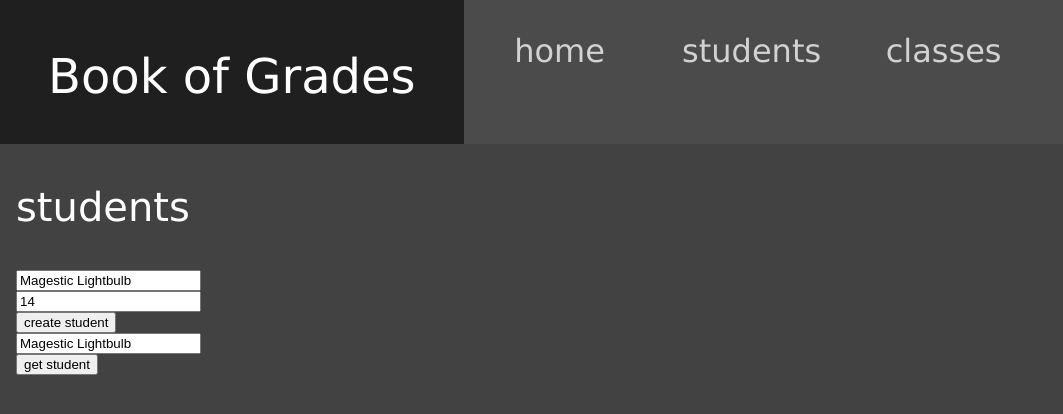
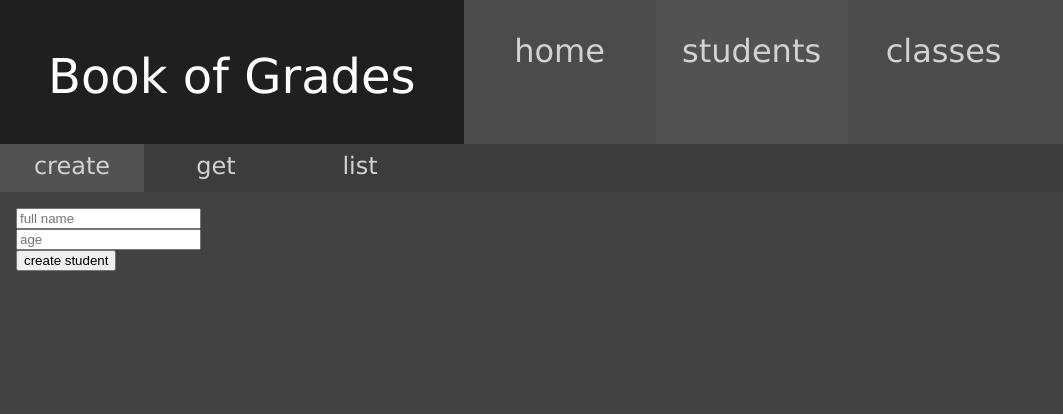
Before and after one commit to regenerativep/bookofgrades, a plain HTML site: page client/client.html in a window 1280 px wide. Both pictures are taken after a click on the element "students". Shown: the whole page, without its empty margins (0-1063 px from the left). Drawn offline with Linux system fonts and the light colour scheme.

Commit message:
ui is better

```diff
--- a/client/client.css
+++ b/client/client.css
@@ -47,10 +47,41 @@ body {
 .navitem:hover {
     background-color: rgb(82, 82, 82);
 }
+.sub_navbar {
+    margin: 0px;
+    display: block;
+    color: rgb(210, 210, 210);
+    background-color: rgb(60, 60, 60);
+    height: 3em;
+}
+.sub_navitem {
+    margin: 0px;
+    padding-left: 0.5em;
+    padding-right: 0.5em;
+    display: block;
+    width: 8em;
+    height: 100%;
+    float: left;
+    text-align: center;
+}
+.sub_navitem p {
+    margin-top: 0.33em; /*magic*/
+    display: inline-block;
+    font-size: 1.5em;
+}
+.sub_navitem:hover {
+    background-color: rgb(82, 82, 82)
+}
+.sub_content {
+    padding: 1em;
+}
 .tabtitle {
     color: rgb(255, 255, 255);
     font-size: 2.5em;
 }
-.content {
-    padding-left: 1em;
+.noselect { /*https://stackoverflow.com/questions/10809995/css-disable-text-selection*/
+    -webkit-user-select: none;
+    -moz-user-select: none;
+    -ms-user-select: none;
+    user-select: none;
 }
--- a/client/client.html
+++ b/client/client.html
@@ -10,25 +10,45 @@
                 <p>Book of Grades</p>
             </div>
             <div class="navbar">
-                <div class="navitem" id="nav_home">
-                    <p>home</p>
+                <div class="navitem" id="nav_home" style="">
+                    <p class="noselect">home</p>
                 </div>
                 <div class="navitem" id="nav_students">
-                    <p>students</p>
+                    <p class="noselect">students</p>
                 </div>
                 <div class="navitem" id="nav_classes">
-                    <p>classes</p>
+                    <p class="noselect">classes</p>
                 </div>
             </div>
         </div>
         <div id="content" class="content">
             <div id="tab_students" style="display:none;">
-                <p class="tabtitle">students</p>
-                <input type="text" name="student name" value="Magestic Lightbulb" id="stdnt_cname"><br>
-                <input type="text" name="student age" value="14" id="stdnt_age"><br>
-                <input type="button" value="create student" id="stdnt_create"><br>
-                <input type="text" name="student name" value="Magestic Lightbulb" id="stdnt_gname"><br>
-                <input type="button" value="get student" id="stdnt_get">
+                <!--<p class="tabtitle">students</p>-->
+                <div id="stdnt_navbar" class="sub_navbar">
+                    <div id="stdnt_nav_create" class="sub_navitem">
+                        <p class="noselect">create</p>
+                    </div>
+                    <div id="stdnt_nav_get" class="sub_navitem">
+                        <p class="noselect">get</p>
+                    </div>
+                    <div id="stdnt_nav_list" class="sub_navitem">
+                        <p class="noselect">list</p>
+                    </div>
+                </div>
+                <div id="stdnt_content" class="sub_content">
+                    <div id="stdnt_tab_create" style="display:block;">
+                        <input type="text" name="student name" placeholder="full name" id="stdnt_cname"><br>
+                        <input type="text" name="student age" placeholder="age" id="stdnt_age"><br>
+                        <input type="button" value="create student" id="stdnt_create"><br>
+                    </div>
+                    <div id="stdnt_tab_get" style="display:none;">
+                        <input type="text" name="student name" placeholder="full name" id="stdnt_gname"><br>
+                        <input type="button" value="get student" id="stdnt_get">
+                    </div>
+                    <div id="stdnt_tab_list" style="display:none;">
+
+                    </div>
+                </div>
             </div>
             <div id="tab_home" style="display:block;">
                 <p class="tabtitle">home</p>
--- a/client/client.js
+++ b/client/client.js
@@ -1,5 +1,7 @@
 var Socket;
-var StudentGet, StudentCreate, Navbar, Content;
+var Main;
+//var StudentGet, StudentCreate, Navbar, Content;
+var Student, Home, Classes;
 function Connect(addr)
 {
     Socket = new WebSocket(addr)
@@ -12,7 +14,10 @@ function Connect(addr)
                     break;
                 case 1: //student information
                     stdnt_data = msgobj.data;
-                    console.log(stdnt_data);
+                    break;
+                case 2: //list of all student data
+                    stdnts = msgobj.data;
+
                     break;
             }
         };
@@ -33,62 +38,84 @@ function SendMessage(msg)
         Socket.send(JSON.stringify(msg))
     }
 }
-window.addEventListener("load", function() {
-    StudentCreate = {
-        name: document.getElementById("stdnt_cname"),
-        age: document.getElementById("stdnt_age"),
-        button: document.getElementById("stdnt_create")
+function loadNavbar(pre, part)
+{
+    for(var i = 0; i < part.names.length; i++)
+    {
+        var name = part.names[i];
+        part.navbar[name] = document.getElementById(pre + "nav_" + name);
+        part.content[name] = document.getElementById(pre + "tab_" + name);
+
+        part.navbar[name].addEventListener("click", (function(name) { return function() {
+            for(var j = 0; j < part.names.length; j++)
+            {
+                if(part.names[j] !== name)
+                {
+                    part.content[part.names[j]].style.display = "none";
+                    part.navbar[part.names[j]].style.backgroundColor = "transparent";
+                }
+            }
+            part.content[name].style.display = "block";
+            part.navbar[name].style.backgroundColor = "rgb(82, 82, 82)"
+        }; })(name));
+    }
+    if(part.names.length > 0)
+    {
+        part.navbar[part.names[0]].click();
+    }
+}
+function loadStudentTab()
+{
+    //todo make better
+    Student = {
+        names: ["create", "get", "list"],
+        create: {
+            name: document.getElementById("stdnt_cname"),
+            age: document.getElementById("stdnt_age"),
+            button: document.getElementById("stdnt_create")
+        },
+        get: {
+            name: document.getElementById("stdnt_gname"),
+            button: document.getElementById("stdnt_get")
+        },
+        navbar: {},
+        content: {
+            container: document.getElementById("stdnt_content")
+        }
     };
-    StudentCreate.button.addEventListener("click", function() {
-        var name = StudentCreate.name.value,
-            age = parseInt(StudentCreate.age.value);
+    loadNavbar("stdnt_", Student);
+
+    Student.create.button.addEventListener("click", function() {
+        var name = Student.create.name.value,
+            age = parseInt(Student.create.age.value);
+        Student.create.name.value = "";
+        Student.create.age.value = "";
         SendMessage({
             type: 1,
             name: name,
             age: age
         });
     });
-    StudentGet = {
-        name: document.getElementById("stdnt_gname"),
-        button: document.getElementById("stdnt_get")
-    };
-    StudentGet.button.addEventListener("click", function() {
-        var name = StudentGet.name.value;
+    Student.get.button.addEventListener("click", function() {
+        var name = Student.get.name.value;
+        Student.get.name.value = "";
         SendMessage({
             type: 2,
             name: name
         });
     });
-    Navbar = {
-        home: document.getElementById("nav_home"),
-        students: document.getElementById("nav_students"),
-        classes: document.getElementById("nav_classes")
+}
+window.addEventListener("load", function() {
+    Main = {
+        names: ["home", "students", "classes"],
+        navbar: {},
+        content: {
+            container: document.getElementById("content"),
+        }
     };
-    var names = ["students", "home", "classes"];
-    Content = {
-        container: document.getElementById("content"),
-        students: document.getElementById("tab_students"),
-        home: document.getElementById("tab_home"),
-        classes: document.getElementById("tab_classes")
-    };
-    function resetContent()
-    {
-        for(var i = 0; i < names.length; i++)
-        {
-            Content[names[i]].style.display = "none";
-        }
-    }
-    Navbar.home.addEventListener("click", function() {
-        resetContent();
-        Content.home.style.display = "block";
-    });
-    Navbar.students.addEventListener("click", function() {
-        resetContent();
-        Content.students.style.display = "block";
-    });
-    Navbar.classes.addEventListener("click", function() {
-        resetContent();
-        Content.classes.style.display = "block";
-    });
+    loadNavbar("", Main);
+
+    loadStudentTab();
+
     Connect("ws://127.0.0.1:5524");
 });
```
Also changed, not shown: server/incomingType.js (added, +7 -0 lines), server/index.js (+44 -18 lines).
